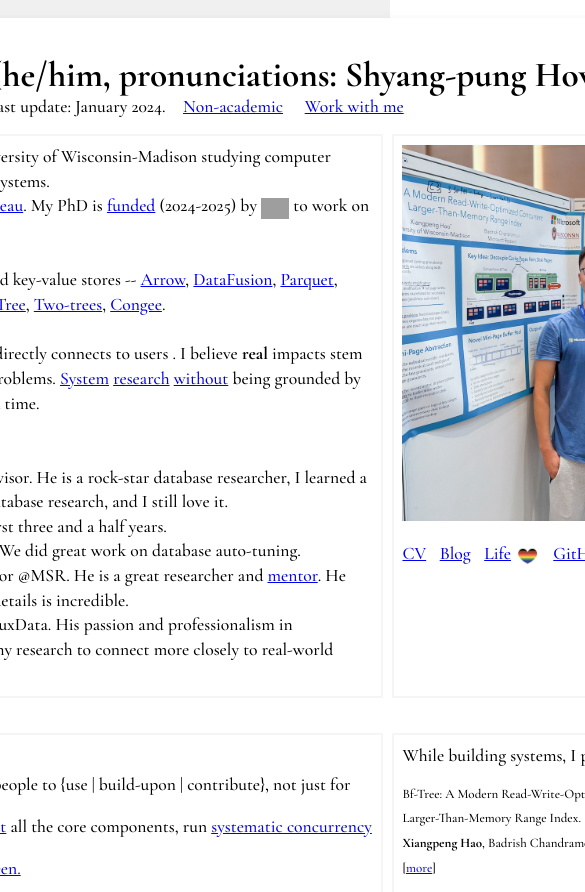
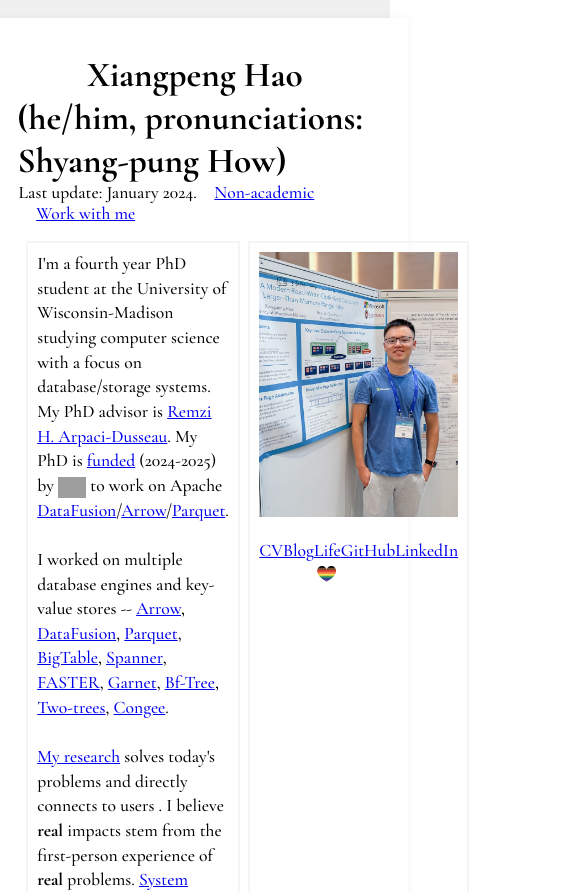
Before and after one commit to XiangpengHao/website, a SvelteKit app: page / in a window 390 px wide. Shown: the top 892 px of the page, 585 px wide, since content can reach past the window. Built offline with nearby package versions, Linux system fonts and the light colour scheme; grey boxes are pictures that could not be loaded.

Commit message:
fix mobile

```diff
--- a/src/routes/+page.svelte
+++ b/src/routes/+page.svelte
@@ -313,18 +313,19 @@
 
 	:global(.container) {
 		display: flex;
-		justify-content: center; /* Centers horizontally */
-		align-items: center; /* Centers vertically (if needed) */
-		min-height: 100vh; /* Ensures the container takes full viewport height */
-		padding: 1em; /* Optional: Adds some padding */
-		background-color: #f0f0f0; /* Optional: Background color for visual aid */
+		justify-content: center;
+		align-items: center;
+		min-height: 100vh;
+		padding: 1em;
+		background-color: #f0f0f0;
 	}
 
 	:global(.content) {
-		width: 1000px;
-		background-color: white; /* Optional: Background color for the content */
-		padding: 2em; /* Optional: Adds padding inside the content */
-		box-shadow: 0 0 10px rgba(0, 0, 0, 0.05); /* Optional: Adds a subtle shadow */
-		border-radius: 4px; /* Optional: Rounded corners */
+		max-width: 1000px;
+		width: 100%;
+		background-color: white;
+		padding: 2em;
+		box-shadow: 0 0 10px rgba(0, 0, 0, 0.05);
+		border-radius: 4px;
 	}
 </style>
```
